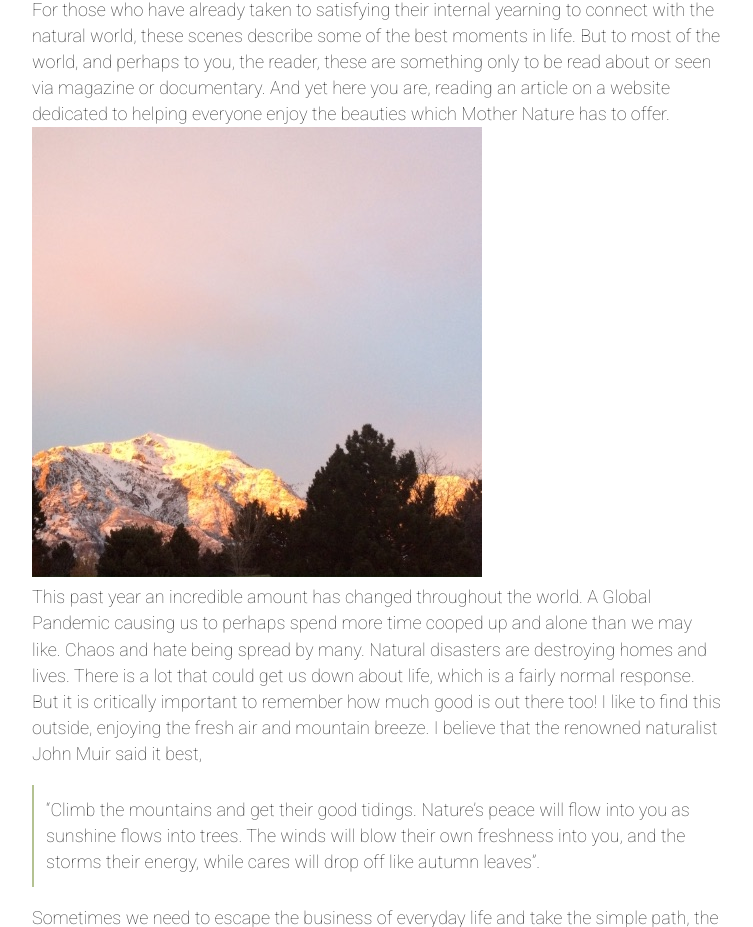
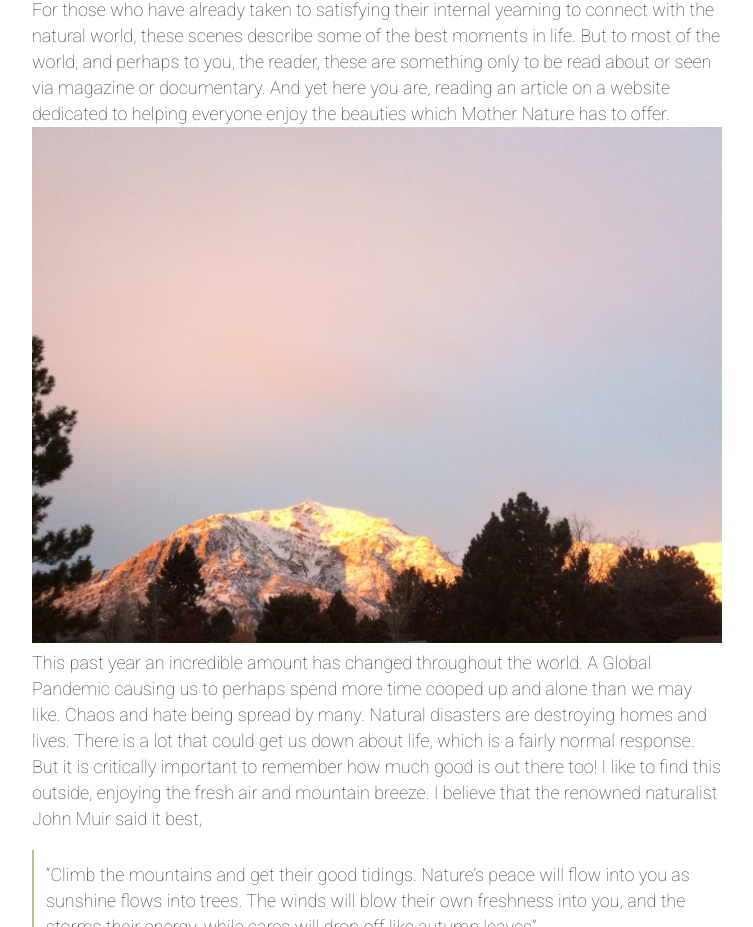
Before and after one commit to matkat99/backcountrybasics, an Eleventy site: page posts/mountainmusings/introduction.md in a window 1280 px wide. Shown: the part 836-1763 px from the top of the page, without its empty margins (137-890 px from the left). Built offline with nearby package versions, Linux system fonts and the light colour scheme; Eleventy itself is replaced by a stand-in of ours; files that its build step writes are made by us from their sources; what eleventy-plugin-sass would draw is missing.

Commit message:
nosquare

```diff
--- a/posts/mountainmusings/introduction.md
+++ b/posts/mountainmusings/introduction.md
@@ -14,7 +14,7 @@ image: /img/sunsetmountain-sq.jpeg
 It is a cool winter morning in the wooded mountains. Small birds are chirping in the snow-clad pines. Occasionally a lump of snow falls and creates a satisfying thump, some of the only movement to be seen for miles. The crackling of a fire, the chirping of crickets, and the wind rustling through the trees are the perfect backdrop to ending a great day out in the backcountry. As you bundle up in your sleeping bag, your sore feet give a breath of relief to finally have a break after hiking many miles that day. The ambiance of the night and the exhaustion of the day help you fall asleep as soon as you close your eyes.
 
 For those who have already taken to satisfying their internal yearning to connect with the natural world, these scenes describe some of the best moments in life. But to most of the world, and perhaps to you, the reader, these are something only to be read about or seen via magazine or documentary. And yet here you are, reading an article on a website dedicated to helping everyone enjoy the beauties which Mother Nature has to offer.
-![/img/sunsetmountain-sq.jpeg](/img/sunsetmountain-sq.jpeg "Mountain image")
+![/img/sunsetmountain.jpg](/img/sunsetmountain.jpg "Mountain image")
 This past year an incredible amount has changed throughout the world. A Global Pandemic causing us to perhaps spend more time cooped up and alone than we may like. Chaos and hate being spread by many. Natural disasters are destroying homes and lives. There is a lot that could get us down about life, which is a fairly normal response. But it is critically important to remember how much good is out there too! I like to find this outside, enjoying the fresh air and mountain breeze. I believe that the renowned naturalist John Muir said it best,
 
 > “Climb the mountains and get their good tidings. Nature’s peace will flow into you as sunshine flows into trees. The winds will blow their own freshness into you, and the storms their energy, while cares will drop off like autumn leaves”.
```
